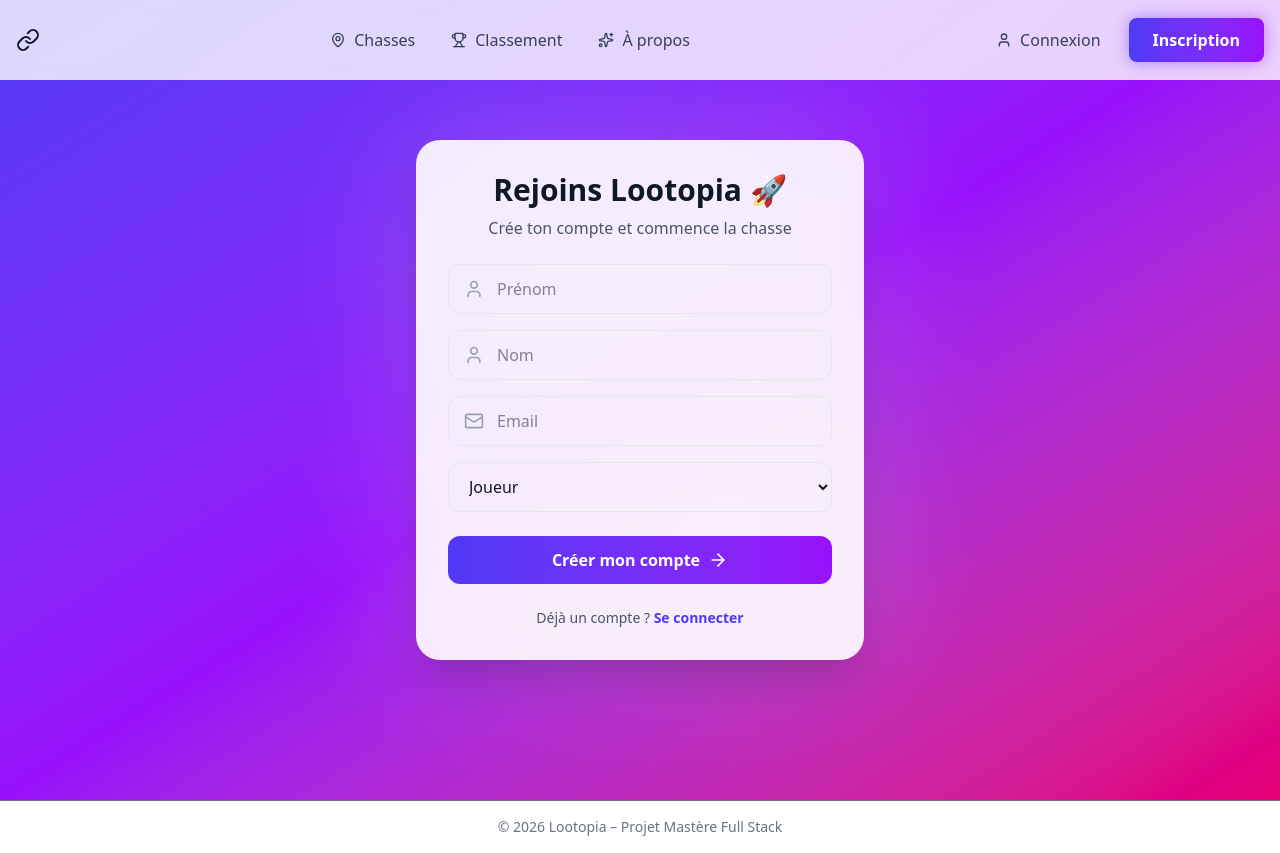
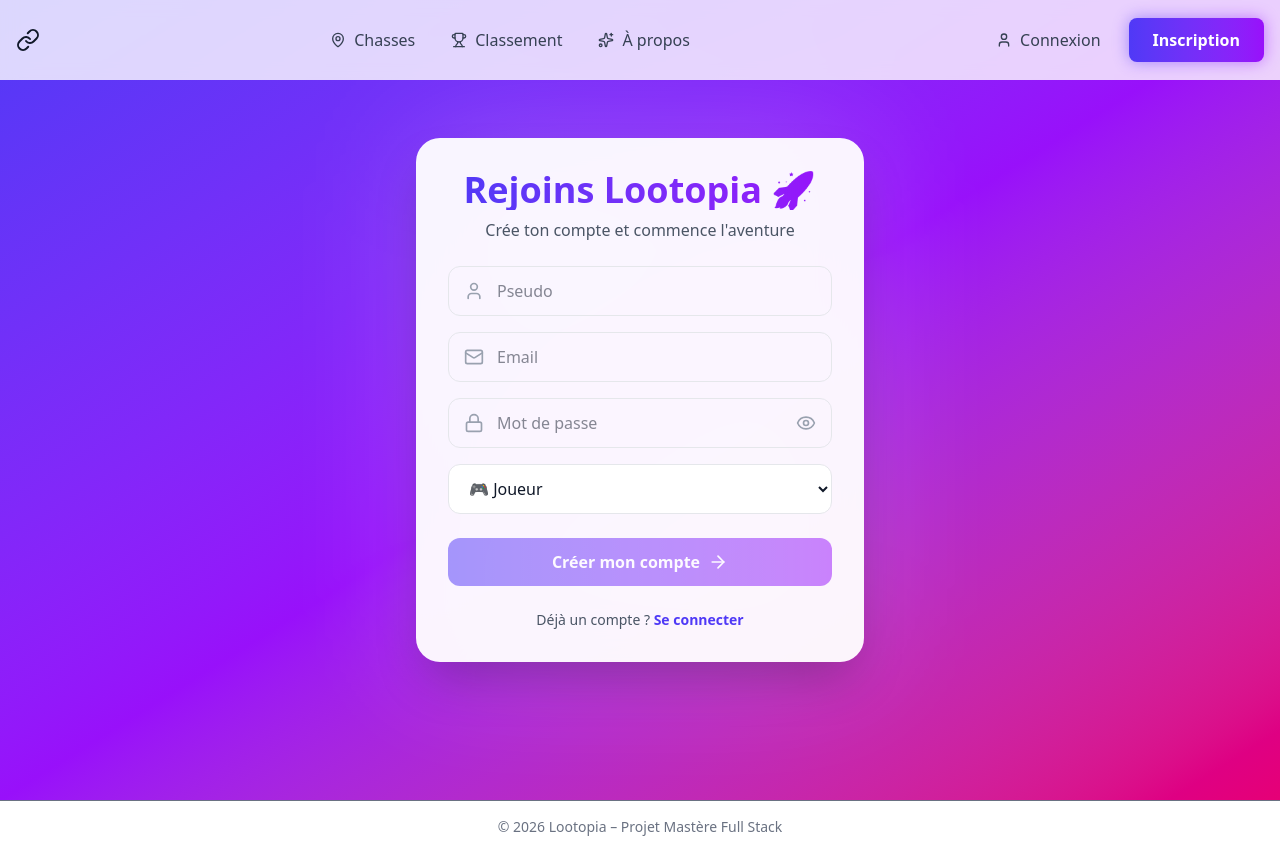
Before and after one commit to LootopiaJDA/frontend, a Next.js app: page /auth/register in a window 1280 px wide. Built offline with nearby package versions, Linux system fonts and the light colour scheme.

Commit message:
connexion et enregistrement done

```diff
--- a/docker-compose.yml
+++ b/docker-compose.yml
@@ -5,5 +5,5 @@ services:
     build: .
     container_name: lootopia-frontend
     ports:
-      - "3000:3000"
+      - "3002:3000"
     restart: unless-stopped
--- a/src/app/auth/login/page.tsx
+++ b/src/app/auth/login/page.tsx
@@ -2,32 +2,69 @@
 
 import { useState } from "react";
 import { useRouter } from "next/navigation";
-import { Mail, Lock, ArrowRight } from "lucide-react";
-import { User } from "@/type";
+import { Mail, Lock, ArrowRight, Eye, EyeOff, AlertCircle } from "lucide-react";
 
 export default function Login() {
   const [email, setEmail] = useState("");
   const [password, setPassword] = useState("");
+  const [showPassword, setShowPassword] = useState(false);
   const [error, setError] = useState("");
+  const [isLoading, setIsLoading] = useState(false);
+
   const router = useRouter();
 
-  const handleLogin = async (e: React.FormEvent) => {
+  const handleLogin = async () => {
+    setError("");
+    setIsLoading(true);
+
+    try {
+      const res = await fetch("http://localhost:3000/connexion", {
+        method: "POST",
+        headers: {
+          "Content-Type": "application/json",
+          "accept": "*/*"
+        },
+        body: JSON.stringify({ email, password }),
+      });
+
+      if (res.ok) {
+        const data = await res.json();
+
+
+        if (data.access_token) {
+          localStorage.setItem("access_token", data.access_token);
+
+
+          const tokenPayload = JSON.parse(atob(data.access_token.split('.')[1]));
+          localStorage.setItem("user", JSON.stringify({
+            id: tokenPayload.sub,
+            username: tokenPayload.username,
+            role: tokenPayload.role
+          }));
+
+          if (tokenPayload.role === "JOUEUR") {
+            router.push("/dashboard/player");
+          } else if (tokenPayload.role === "PARTENAIRE") {
+            router.push("/dashboard/partner");
+          } else {
+            router.push("/dashboard");
+          }
+        }
+      } else {
+        const data = await res.json();
+        setError(data.message || "Email ou mot de passe incorrect");
+      }
+    } catch (err) {
+      setError("Impossible de se connecter au serveur");
+      console.error(err);
+    } finally {
+      setIsLoading(false);
+    }
+  };
+
+  const handleSubmit = (e: React.FormEvent) => {
     e.preventDefault();
-    try {
-      const res = await fetch("http://localhost:3001/users");
-      const users: User[] = await res.json();
-      const user = users.find((u) => u.email === email);
-      if (!user) return setError("Utilisateur non trouvé");
-      localStorage.setItem("user", JSON.stringify(user));
-      router.push(
-        user.userType === "player"
-          ? "/dashboard/player"
-          : "/dashboard/partner"
-      );
-    } catch (err) {
-      setError("Erreur de connexion");
-      console.error(err);
-    }
+    handleLogin();
   };
 
   return (
@@ -35,22 +72,20 @@ export default function Login() {
       <div className="w-full max-w-md relative">
         <div className="absolute inset-0 bg-white/20 blur-3xl rounded-3xl" />
 
-        <form
-          onSubmit={handleLogin}
-          className="relative bg-white/90 backdrop-blur-xl rounded-3xl shadow-2xl p-8 space-y-6"
-        >
+        <div className="relative bg-white/95 backdrop-blur-xl rounded-3xl shadow-2xl p-8 space-y-6">
           <div className="text-center space-y-2">
-            <h1 className="text-3xl font-black text-gray-900">
+            <h1 className="text-4xl font-black bg-gradient-to-r from-indigo-600 to-purple-600 bg-clip-text text-transparent">
               Bon retour 👋
             </h1>
             <p className="text-gray-600">
-              Connecte-toi pour continuer l’aventure
+              Connecte-toi pour continuer l'aventure
             </p>
           </div>
 
           {error && (
-            <div className="bg-red-100 text-red-700 px-4 py-2 rounded-lg text-sm">
-              {error}
+            <div className="flex items-center gap-2 bg-red-50 border border-red-200 text-red-700 px-4 py-3 rounded-xl text-sm">
+              <AlertCircle className="w-4 h-4 flex-shrink-0" />
+              <span>{error}</span>
             </div>
           )}
 
@@ -62,7 +97,8 @@ export default function Login() {
                 placeholder="Email"
                 value={email}
                 onChange={(e) => setEmail(e.target.value)}
-                className="w-full pl-12 pr-4 py-3 rounded-xl border border-gray-200 focus:ring-2 focus:ring-indigo-500 focus:outline-none"
+                onKeyPress={(e) => e.key === 'Enter' && handleLogin()}
+                className="w-full pl-12 pr-4 py-3 rounded-xl border border-gray-200 focus:ring-2 focus:ring-indigo-500 focus:border-transparent focus:outline-none transition"
                 required
               />
             </div>
@@ -70,19 +106,46 @@ export default function Login() {
             <div className="relative">
               <Lock className="absolute left-4 top-1/2 -translate-y-1/2 w-5 h-5 text-gray-400" />
               <input
-                type="password"
+                type={showPassword ? "text" : "password"}
                 placeholder="Mot de passe"
                 value={password}
                 onChange={(e) => setPassword(e.target.value)}
-                className="w-full pl-12 pr-4 py-3 rounded-xl border border-gray-200 focus:ring-2 focus:ring-indigo-500 focus:outline-none"
+                onKeyPress={(e) => e.key === 'Enter' && handleLogin()}
+                className="w-full pl-12 pr-12 py-3 rounded-xl border border-gray-200 focus:ring-2 focus:ring-indigo-500 focus:border-transparent focus:outline-none transition"
                 required
               />
+              <button
+                type="button"
+                onClick={() => setShowPassword(!showPassword)}
+                className="absolute right-4 top-1/2 -translate-y-1/2 text-gray-400 hover:text-gray-600 transition"
+              >
+                {showPassword ? <EyeOff className="w-5 h-5" /> : <Eye className="w-5 h-5" />}
+              </button>
             </div>
           </div>
 
-          <button className="group w-full flex items-center justify-center gap-2 bg-gradient-to-r from-indigo-600 to-purple-600 text-white py-3 rounded-xl font-bold hover:shadow-xl transition">
-            Se connecter
-            <ArrowRight className="w-5 h-5 group-hover:translate-x-1 transition-transform" />
+          <div className="flex items-center justify-end">
+            <a
+              href="/auth/forgot-password"
+              className="text-sm text-indigo-600 font-semibold hover:underline"
+            >
+              Mot de passe oublié ?
+            </a>
+          </div>
+
+          <button
+            onClick={handleLogin}
+            disabled={isLoading || !email || !password}
+            className="group w-full flex items-center justify-center gap-2 bg-gradient-to-r from-indigo-600 to-purple-600 text-white py-3 rounded-xl font-bold hover:shadow-xl disabled:opacity-50 disabled:cursor-not-allowed transition-all"
+          >
+            {isLoading ? (
+              <span>Connexion en cours...</span>
+            ) : (
+              <>
+                Se connecter
+                <ArrowRight className="w-5 h-5 group-hover:translate-x-1 transition-transform" />
+              </>
+            )}
           </button>
 
           <p className="text-center text-sm text-gray-600">
@@ -91,10 +154,10 @@ export default function Login() {
               href="/auth/register"
               className="text-indigo-600 font-semibold hover:underline"
             >
-              S’inscrire
+              S'inscrire
             </a>
           </p>
-        </form>
+        </div>
       </div>
     </div>
   );
--- a/src/app/auth/register/page.tsx
+++ b/src/app/auth/register/page.tsx
@@ -2,114 +2,213 @@
 
 import { useState } from "react";
 import { useRouter } from "next/navigation";
-import { Mail, User, ArrowRight } from "lucide-react";
-import { User as UserType } from "@/type";
+import { Mail, User, Lock, ArrowRight, Eye, EyeOff, AlertCircle, CheckCircle2 } from "lucide-react";
 
 export default function Register() {
   const [form, setForm] = useState({
     email: "",
-    firstName: "",
-    lastName: "",
-    userType: "player",
+    username: "",
+    password: "",
+    role: "JOUEUR",
+  });
+
+  const [showPassword, setShowPassword] = useState(false);
+  const [isLoading, setIsLoading] = useState(false);
+  const [error, setError] = useState("");
+  const [passwordStrength, setPasswordStrength] = useState({
+    length: false,
+    uppercase: false,
+    lowercase: false,
+    number: false,
+    special: false,
   });
 
   const router = useRouter();
 
+  const checkPasswordStrength = (password: string) => {
+    setPasswordStrength({
+      length: password.length >= 8,
+      uppercase: /[A-Z]/.test(password),
+      lowercase: /[a-z]/.test(password),
+      number: /[0-9]/.test(password),
+      special: /[!@#$%^&*(),.?":{}|<>]/.test(password),
+    });
+  };
+
+  const handlePasswordChange = (e: React.ChangeEvent<HTMLInputElement>) => {
+    const newPassword = e.target.value;
+    setForm({ ...form, password: newPassword });
+    checkPasswordStrength(newPassword);
+  };
+
   const handleRegister = async (e: React.FormEvent) => {
     e.preventDefault();
-    const newUser: UserType = {
-      ...form,
-      id: `user_${Date.now()}`,
-      userType: form.userType as "player" | "partner",
+    setError("");
+    setIsLoading(true);
+
+    const payload = {
+      email: form.email,
+      username: form.username.toLowerCase(),
+      password: form.password,
+      role: form.role,
     };
 
-    const res = await fetch("http://localhost:3001/users", {
-      method: "POST",
-      headers: { "Content-Type": "application/json" },
-      body: JSON.stringify(newUser),
-    });
+    try {
+      const res = await fetch("http://localhost:3000/user", {
+        method: "POST",
+        headers: { "Content-Type": "application/json" },
+        body: JSON.stringify(payload),
+      });
 
-    if (res.ok) router.push("/auth/login");
+      if (res.ok) {
+        router.push("/auth/login");
+      } else {
+        const data = await res.json();
+        setError(data.message || "Erreur lors de l'inscription");
+      }
+    } catch (err) {
+      setError("Impossible de se connecter au serveur");
+      console.error(err);
+    } finally {
+      setIsLoading(false);
+    }
   };
 
+  const isPasswordValid = Object.values(passwordStrength).every(Boolean);
+
   return (
-    <div className="min-h-screen flex items-center justify-center bg-gradient-to-br from-indigo-600 via-purple-600 to-pink-600 px-4">
+    <div className="min-h-screen flex items-center justify-center bg-gradient-to-br from-indigo-600 via-purple-600 to-pink-600 px-4 py-8">
       <div className="w-full max-w-md relative">
+        {/* Effet de fond flou */}
         <div className="absolute inset-0 bg-white/20 blur-3xl rounded-3xl" />
 
         <form
           onSubmit={handleRegister}
-          className="relative bg-white/90 backdrop-blur-xl rounded-3xl shadow-2xl p-8 space-y-6"
+          className="relative bg-white/95 backdrop-blur-xl rounded-3xl shadow-2xl p-8 space-y-6"
         >
+          {/* En-tête */}
           <div className="text-center space-y-2">
-            <h1 className="text-3xl font-black text-gray-900">
+            <h1 className="text-4xl font-black bg-gradient-to-r from-indigo-600 to-purple-600 bg-clip-text text-transparent">
               Rejoins Lootopia 🚀
             </h1>
-            <p className="text-gray-600">
-              Crée ton compte et commence la chasse
-            </p>
+            <p className="text-gray-600">Crée ton compte et commence l'aventure</p>
           </div>
 
+          {/* Message d'erreur */}
+          {error && (
+            <div className="flex items-center gap-2 bg-red-50 border border-red-200 text-red-700 px-4 py-3 rounded-xl text-sm">
+              <AlertCircle className="w-4 h-4 flex-shrink-0" />
+              <span>{error}</span>
+            </div>
+          )}
+
           <div className="space-y-4">
+            {/* Champ Pseudo */}
             <div className="relative">
               <User className="absolute left-4 top-1/2 -translate-y-1/2 w-5 h-5 text-gray-400" />
               <input
                 type="text"
-                placeholder="Prénom"
-                value={form.firstName}
-                onChange={(e) =>
-                  setForm({ ...form, firstName: e.target.value })
-                }
-                className="w-full pl-12 pr-4 py-3 rounded-xl border border-gray-200 focus:ring-2 focus:ring-indigo-500 focus:outline-none"
+                placeholder="Pseudo"
+                value={form.username}
+                onChange={(e) => setForm({ ...form, username: e.target.value })}
                 required
+                className="w-full pl-12 pr-4 py-3 rounded-xl border border-gray-200 focus:ring-2 focus:ring-indigo-500 focus:border-transparent focus:outline-none transition"
               />
             </div>
 
-            <div className="relative">
-              <User className="absolute left-4 top-1/2 -translate-y-1/2 w-5 h-5 text-gray-400" />
-              <input
-                type="text"
-                placeholder="Nom"
-                value={form.lastName}
-                onChange={(e) =>
-                  setForm({ ...form, lastName: e.target.value })
-                }
-                className="w-full pl-12 pr-4 py-3 rounded-xl border border-gray-200 focus:ring-2 focus:ring-indigo-500 focus:outline-none"
-                required
-              />
-            </div>
-
+            {/* Champ Email */}
             <div className="relative">
               <Mail className="absolute left-4 top-1/2 -translate-y-1/2 w-5 h-5 text-gray-400" />
               <input
                 type="email"
                 placeholder="Email"
                 value={form.email}
-                onChange={(e) =>
-                  setForm({ ...form, email: e.target.value })
-                }
-                className="w-full pl-12 pr-4 py-3 rounded-xl border border-gray-200 focus:ring-2 focus:ring-indigo-500 focus:outline-none"
+                onChange={(e) => setForm({ ...form, email: e.target.value })}
                 required
+                className="w-full pl-12 pr-4 py-3 rounded-xl border border-gray-200 focus:ring-2 focus:ring-indigo-500 focus:border-transparent focus:outline-none transition"
               />
             </div>
 
+            {/* Champ Mot de passe */}
+            <div className="relative">
+              <Lock className="absolute left-4 top-1/2 -translate-y-1/2 w-5 h-5 text-gray-400" />
+              <input
+                type={showPassword ? "text" : "password"}
+                placeholder="Mot de passe"
+                value={form.password}
+                onChange={handlePasswordChange}
+                required
+                className="w-full pl-12 pr-12 py-3 rounded-xl border border-gray-200 focus:ring-2 focus:ring-indigo-500 focus:border-transparent focus:outline-none transition"
+              />
+              <button
+                type="button"
+                onClick={() => setShowPassword(!showPassword)}
+                className="absolute right-4 top-1/2 -translate-y-1/2 text-gray-400 hover:text-gray-600 transition"
+              >
+                {showPassword ? <EyeOff className="w-5 h-5" /> : <Eye className="w-5 h-5" />}
+              </button>
+            </div>
+
+            {form.password && (
+              <div className="bg-gray-50 rounded-xl p-4 space-y-2">
+                <p className="text-xs font-semibold text-gray-700">Force du mot de passe :</p>
+                <div className="flex gap-3">
+                  <div className="space-y-1.5 text-xs">
+                    <div className={`flex items-center gap-2 ${passwordStrength.length ? 'text-green-600' : 'text-gray-400'}`}>
+                      <CheckCircle2 className="w-3.5 h-3.5" />
+                      <span>Au moins 8 caractères</span>
+                    </div>
+                    <div className={`flex items-center gap-2 ${passwordStrength.uppercase ? 'text-green-600' : 'text-gray-400'}`}>
+                      <CheckCircle2 className="w-3.5 h-3.5" />
+                      <span>Une majuscule</span>
+                    </div>
+                    <div className={`flex items-center gap-2 ${passwordStrength.lowercase ? 'text-green-600' : 'text-gray-400'}`}>
+                      <CheckCircle2 className="w-3.5 h-3.5" />
+                      <span>Une minuscule</span>
+                    </div>
+                  </div>
+                  <div className="space-y-1.5 text-xs">
+                    <div className={`flex items-center gap-2 ${passwordStrength.number ? 'text-green-600' : 'text-gray-400'}`}>
+                      <CheckCircle2 className="w-3.5 h-3.5" />
+                      <span>Un chiffre</span>
+                    </div>
+                    <div className={`flex items-center gap-2 ${passwordStrength.special ? 'text-green-600' : 'text-gray-400'}`}>
+                      <CheckCircle2 className="w-3.5 h-3.5" />
+                      <span>Un caractère spécial (!@#$...)</span>
+                    </div>
+                  </div>
+                </div>
+              </div>
+            )}
+
+            {/* Sélection du rôle */}
             <select
-              value={form.userType}
-              onChange={(e) =>
-                setForm({ ...form, userType: e.target.value })
-              }
-              className="w-full px-4 py-3 rounded-xl border border-gray-200 focus:ring-2 focus:ring-indigo-500 focus:outline-none"
+              value={form.role}
+              onChange={(e) => setForm({ ...form, role: e.target.value })}
+              className="w-full px-4 py-3 rounded-xl border border-gray-200 focus:ring-2 focus:ring-indigo-500 focus:border-transparent focus:outline-none transition bg-white"
             >
-              <option value="player">Joueur</option>
-              <option value="partner">Partenaire</option>
+              <option value="JOUEUR">🎮 Joueur</option>
+              <option value="PARTENAIRE">🤝 Partenaire</option>
             </select>
           </div>
 
-          <button className="group w-full flex items-center justify-center gap-2 bg-gradient-to-r from-indigo-600 to-purple-600 text-white py-3 rounded-xl font-bold hover:shadow-xl transition">
-            Créer mon compte
-            <ArrowRight className="w-5 h-5 group-hover:translate-x-1 transition-transform" />
+          {/* Bouton d'inscription */}
+          <button
+            type="submit"
+            disabled={isLoading || !isPasswordValid}
+            className="group w-full flex items-center justify-center gap-2 bg-gradient-to-r from-indigo-600 to-purple-600 text-white py-3 rounded-xl font-bold hover:shadow-xl disabled:opacity-50 disabled:cursor-not-allowed transition-all"
+          >
+            {isLoading ? (
+              <span>Création en cours...</span>
+            ) : (
+              <>
+                Créer mon compte
+                <ArrowRight className="w-5 h-5 group-hover:translate-x-1 transition-transform" />
+              </>
+            )}
           </button>
 
+          {/* Lien vers la connexion */}
           <p className="text-center text-sm text-gray-600">
             Déjà un compte ?{" "}
             <a
--- /dev/null
+++ b/src/types/auth.types.ts
@@ -0,0 +1,44 @@
+export interface LoginCredentials {
+    email: string;
+    password: string;
+}
+
+export interface RegisterUserData {
+    username: string;
+    email: string;
+    password: string;
+}
+
+export interface RegisterPartenaireData extends RegisterUserData {
+    partenaire: {
+        adresse?: string;
+        siret: string;
+        company_name: string;
+    };
+}
+
+export interface AuthResponse {
+    access_token: string;
+}
+
+export interface User {
+    id_user: number;
+    username: string;
+    email: string;
+    role: 'USER' | 'PARTENAIRE' | 'ADMIN';
+    partenerId?: number;
+    created_at: Date;
+    updated_at: Date;
+}
+
+export interface DecodedToken {
+    sub: number;
+    username: string;
+    role: string;
+    partenaire?: {
+        id_partenaire: number;
+        statut: string;
+    };
+    exp: number;
+    iat: number;
+}
```
Also changed, not shown: src/app/dashboard/player/page.tsx (added, +17 -0 lines), 1 other file (tests, documents, lock files or other folders).
